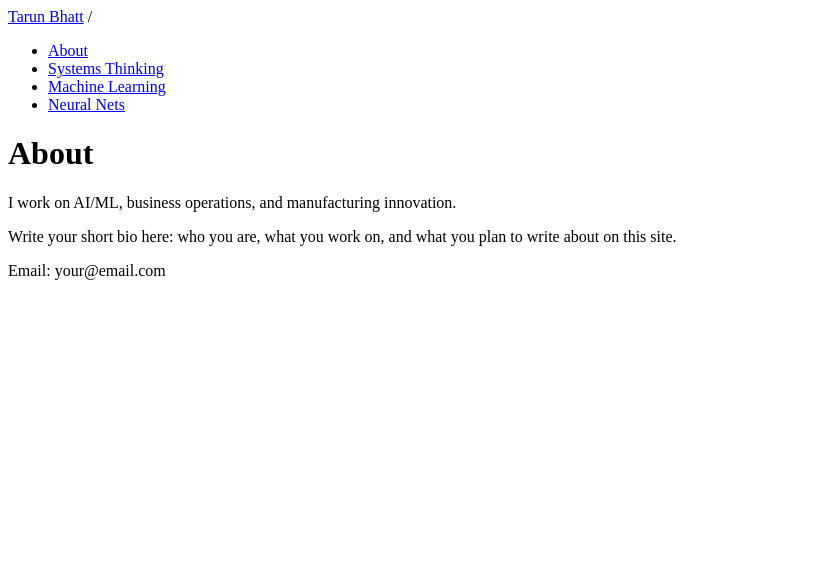
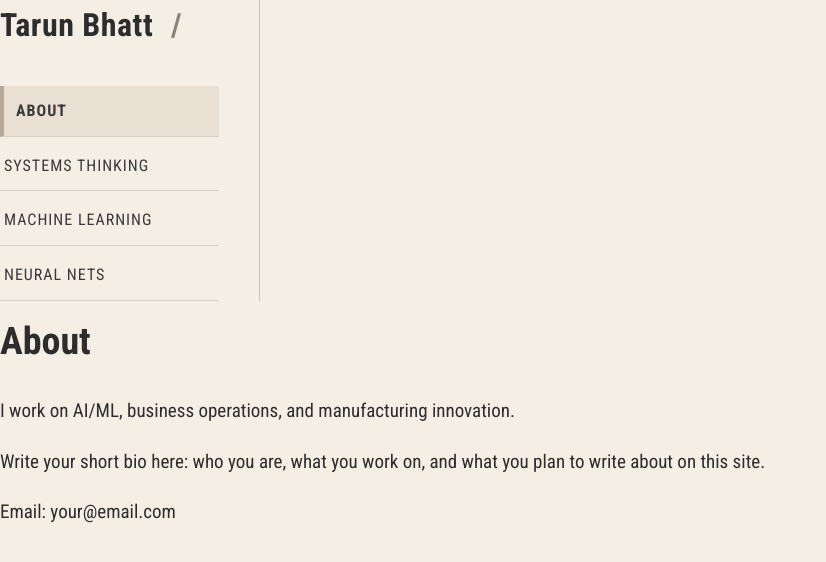
Before and after one commit to rimkute/blog, a Jekyll site: the page built from index.md, in a window 1280 px wide. Shown: the top 562 px of the page, without its empty margins (0-826 px from the left). Built offline with Jekyll 4.4.1, drawn with Linux system fonts in a browser that asks for light colours.

Commit message:
Update default.html

```diff
--- a/_layouts/default.html
+++ b/_layouts/default.html
@@ -4,7 +4,7 @@
   <meta charset="UTF-8">
   <meta name="viewport" content="width=device-width, initial-scale=1.0">
   <title>{{ page.title }} • Tarun Bhatt</title>
-  <link rel="stylesheet" href="{{ '/assets/css/main.css' | relative_url }}">
+  <link rel="stylesheet" href="{{ '/assets/main.css' | relative_url }}">
   <link href="https://fonts.googleapis.com/css2?family=Roboto+Condensed:wght@300;400;700&display=swap" rel="stylesheet">
 </head>
 
@@ -21,12 +21,10 @@
 
       <nav class="sidebar-nav">
         <ul>
-          <!-- ABOUT Page -->
           <li class="{% if page.url == '/' %}active{% endif %}">
             <a href="{{ '/' | relative_url }}">About</a>
           </li>
 
-          <!-- Sorted Posts -->
           {% assign sorted_posts = site.posts | sort: "date" | reverse %}
           {% for post in sorted_posts %}
             <li class="{% if page.url == post.url %}active{% endif %}">
```
